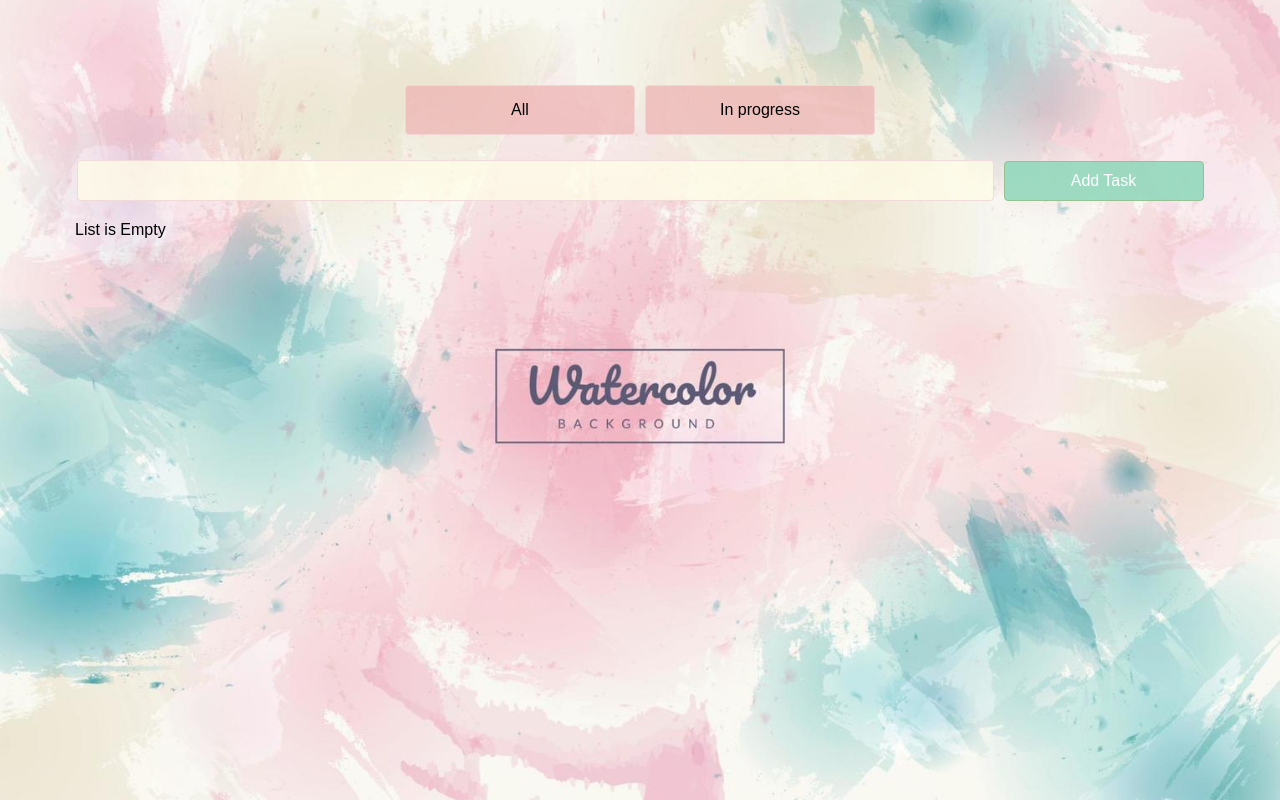
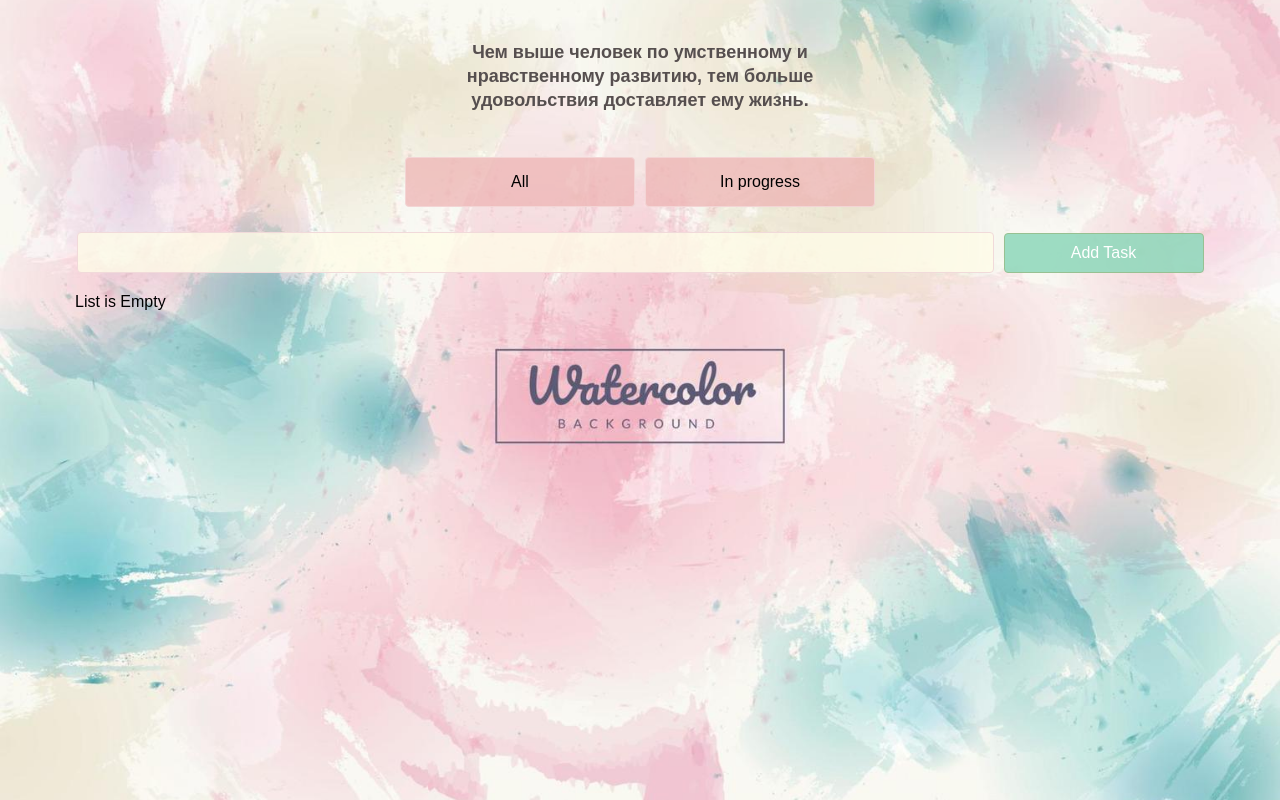
Before and after one commit to marynabns/to-do-list, a plain HTML site: page index.html in a window 1280 px wide. Drawn offline with Linux system fonts and the light colour scheme; files that its build step writes are made by us from their sources; files whose address does not match are found by name; a web font is replaced by a local one.

Commit message:
Update index.html

```diff
--- a/index.html
+++ b/index.html
@@ -4,8 +4,8 @@
   <meta charset="UTF-8">
   <title>To Do List</title>
 
-  <link rel="stylesheet" href="css/font.css">
-  <link rel="stylesheet" href="css/style.css">
+  <link rel="stylesheet" href="font.css">
+  <link rel="stylesheet" href="style.css">
 </head>
 <body>
   <div id="wrapper">
@@ -28,6 +28,6 @@
       <p id="start-message">List is Empty</p>
     </div>
   </div>
-  <script src="js/main.js"></script>
+  <script src="main.js"></script>
 </body>
 </html>
```
